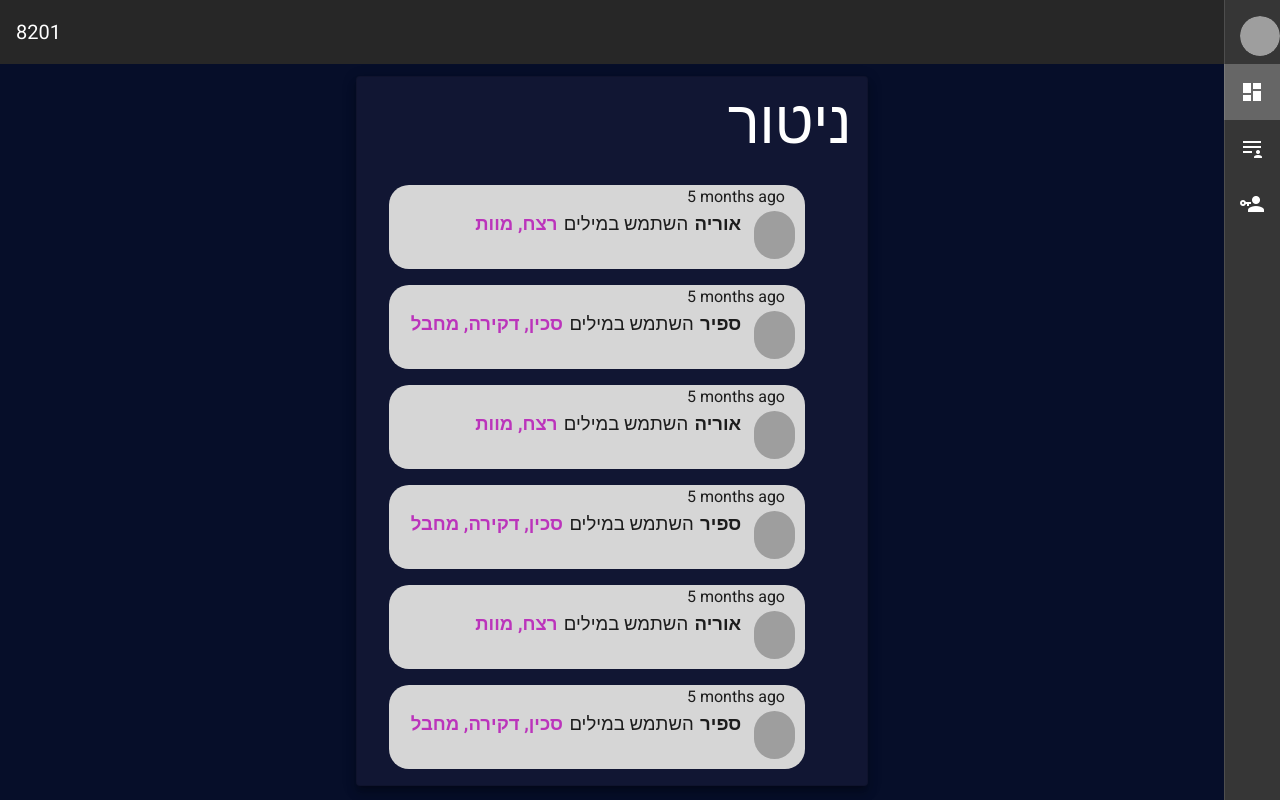
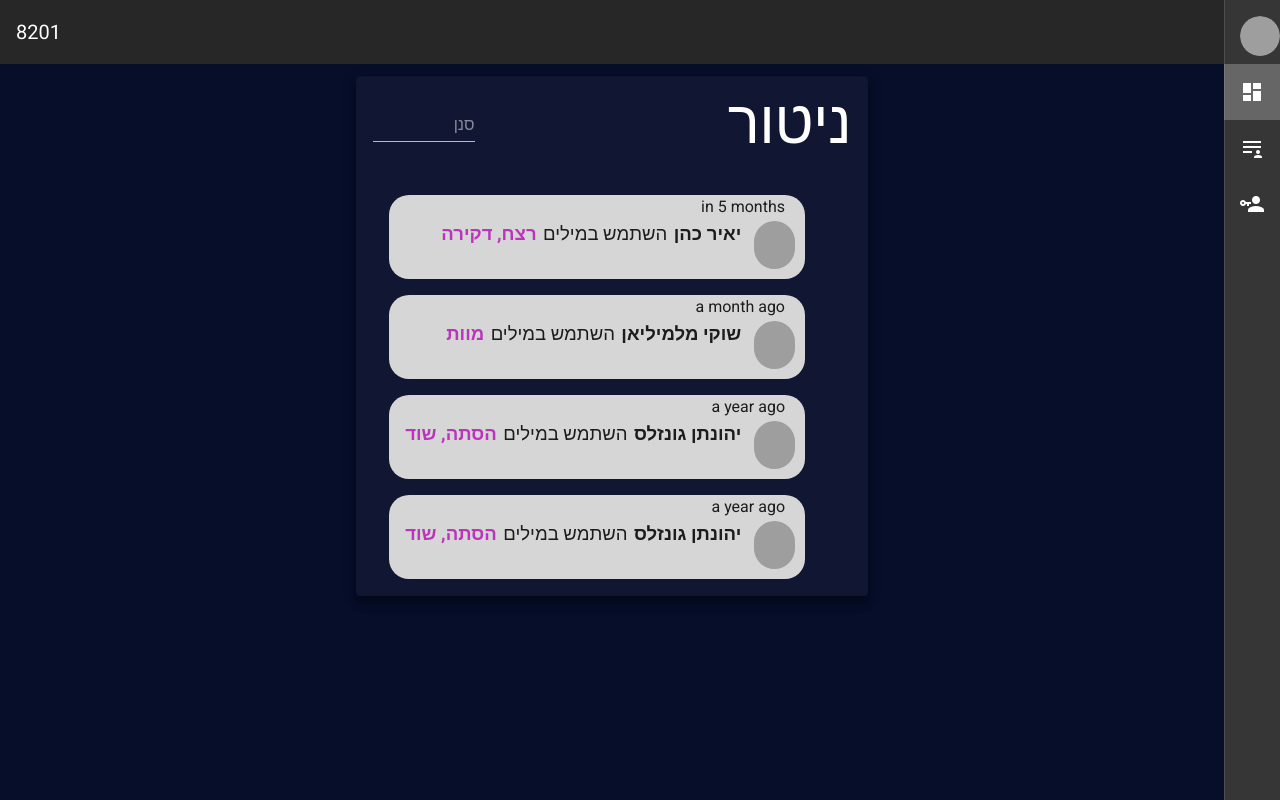
Before and after one commit to Jordi-B/8201-frontend, a Vue app: page /#/ in a window 1280 px wide. Built offline with nearby package versions, Linux system fonts and the light colour scheme; data requests are answered from the project's data file; grey boxes are pictures that could not be loaded.

Commit message:
feat(): added filter option to post monitor

```diff
--- a/db.json
+++ b/db.json
@@ -24,5 +24,16 @@
     { "username": "typic213ode", "password": "1223456", "isManager": false },
     { "username": "typicode", "password": "123456", "isManager": true },
     { "username": "typicode", "password": "123456", "isManager": false }
-    ]
+    ],
+
+    "recentPosts": [
+        { "person": { "firstName": "יאיר", "lastName": "כהן", "person_img_url": "https://upload.wikimedia.org/wikipedia/commons/thumb/2/2f/Alesso_profile.png/467px-Alesso_profile.png" },
+          "badWords": ["רצח", "דקירה"], "postDate": "2021-10-23T18:25:43.511Z" },
+          { "person": { "firstName": "שוקי", "lastName": "מלמיליאן", "person_img_url": "https://upload.wikimedia.org/wikipedia/commons/thumb/2/2f/Alesso_profile.png/467px-Alesso_profile.png" },
+          "badWords": ["מוות"], "postDate": "2021-04-23T18:25:43.511Z" },
+          { "person": { "firstName": "יהונתן", "lastName": "גונזלס", "person_img_url": "https://upload.wikimedia.org/wikipedia/commons/thumb/2/2f/Alesso_profile.png/467px-Alesso_profile.png" },
+          "badWords": ["הסתה", "שוד"], "postDate": "2020-04-23T19:25:43.511Z" },
+          { "person": { "firstName": "יהונתן", "lastName": "גונזלס", "person_img_url": "https://upload.wikimedia.org/wikipedia/commons/thumb/2/2f/Alesso_profile.png/467px-Alesso_profile.png" },
+          "badWords": ["הסתה", "שוד"], "postDate": "2020-04-23T19:25:43.511Z" }
+        ]
   }
--- a/src/api/api.js
+++ b/src/api/api.js
@@ -10,6 +10,9 @@ export default {
             },
             usersList: async () => {
                 return await axios.get('http://localhost:3000/users');
+            },
+            recentPosts: async () => {
+                return await axios.get('http://localhost:3000/recentPosts');
             }
         }
     }
--- a/src/components/PostMonitor.vue
+++ b/src/components/PostMonitor.vue
@@ -7,19 +7,27 @@
     class="post-monitor-sheet"
     >
     <v-card-text class="title-container">
+        <v-row>
+            <v-col md="3">
+      <v-text-field placeholder="סנן" v-model="filterInput" dark class="filter-search"/>
+      </v-col>
+      <v-col md="9">
       <div class="text-h2 title">ניטור</div>
+      </v-col>
+      </v-row>
     </v-card-text>
-    <PostBubble author="אוריה" :words="['רצח', 'מוות']"/>
-    <PostBubble author="ספיר" :words="['סכין', 'דקירה', 'מחבל']"/>
-        <PostBubble author="אוריה" :words="['רצח', 'מוות']"/>
-    <PostBubble author="ספיר" :words="['סכין', 'דקירה', 'מחבל']"/>
-        <PostBubble author="אוריה" :words="['רצח', 'מוות']"/>
-    <PostBubble author="ספיר" :words="['סכין', 'דקירה', 'מחבל']"/>
+    <div v-for="post in filteredPosts" :key="post.postDate">
+      <PostBubble :author="post.person.firstName + ' ' + post.person.lastName"
+                  :words="post.badWords"
+                  :postDate="post.postDate"
+                  :img="post.person.person_img_url" />
+    </div>
     </v-sheet>
 </template>
 
 <script>
 import PostBubble from './PostBubble';
+import api from '../api/api';
 
 export default {
     name: 'PostMonitor',
@@ -28,8 +36,25 @@ export default {
     },
     data() {
         return {
+            filterInput: '',
+            posts: []
+        }
+    },
 
+    computed: {
+        filteredPosts() {
+            return this.posts.filter(post => {
+                const fullName = post.person.firstName + ' ' + post.person.lastName;
+                const badWords = post.badWords.join(' ');
+                return fullName.includes(this.filterInput) || badWords.includes(this.filterInput);
+            })
         }
+    },
+
+    async mounted() {
+        const response = await api.lists().recentPosts();
+        const data = response.data;
+        this.posts = data;
     }
 }
 </script>
@@ -39,6 +64,8 @@ export default {
     background-color: #111633 !important;
     border: 1px solid rgb(185, 185, 185);
     width: 40vw;
+    height: 60vh;
+    height: 100%;
 }
 
 .title {
@@ -55,7 +82,11 @@ export default {
     color: green
 }
 
-.filter-input {
+.checkbox {
+    color:  white !important;
+}
+
+.filter-search {
     direction: rtl;
 }
 </style>
--- a/src/components/WordsList.vue
+++ b/src/components/WordsList.vue
@@ -21,7 +21,7 @@
 
     <v-card class="dialog-card">
         <v-card-title
-        class="headline red lighten-2 dialog-title"
+        class="headline grey dialog-title"
         primary-title
         >
         הינך עומד להוסיף מילה חדשה למילים המנוטרות
@@ -116,6 +116,7 @@ export default {
     background-color: #111633 !important;
     text-align: center;
     border: 2px solid #1e2238 !important;
+    overflow: auto;
 }
 
 .dialog-card {
@@ -148,9 +149,14 @@ export default {
     direction: rtl;
 }
 
+.headline {
+    color: white;
+}
+
 .text-input {
     direction: rtl;
     width: 80%;
     margin-left: 2vh;
 }
+
 </style>
```
